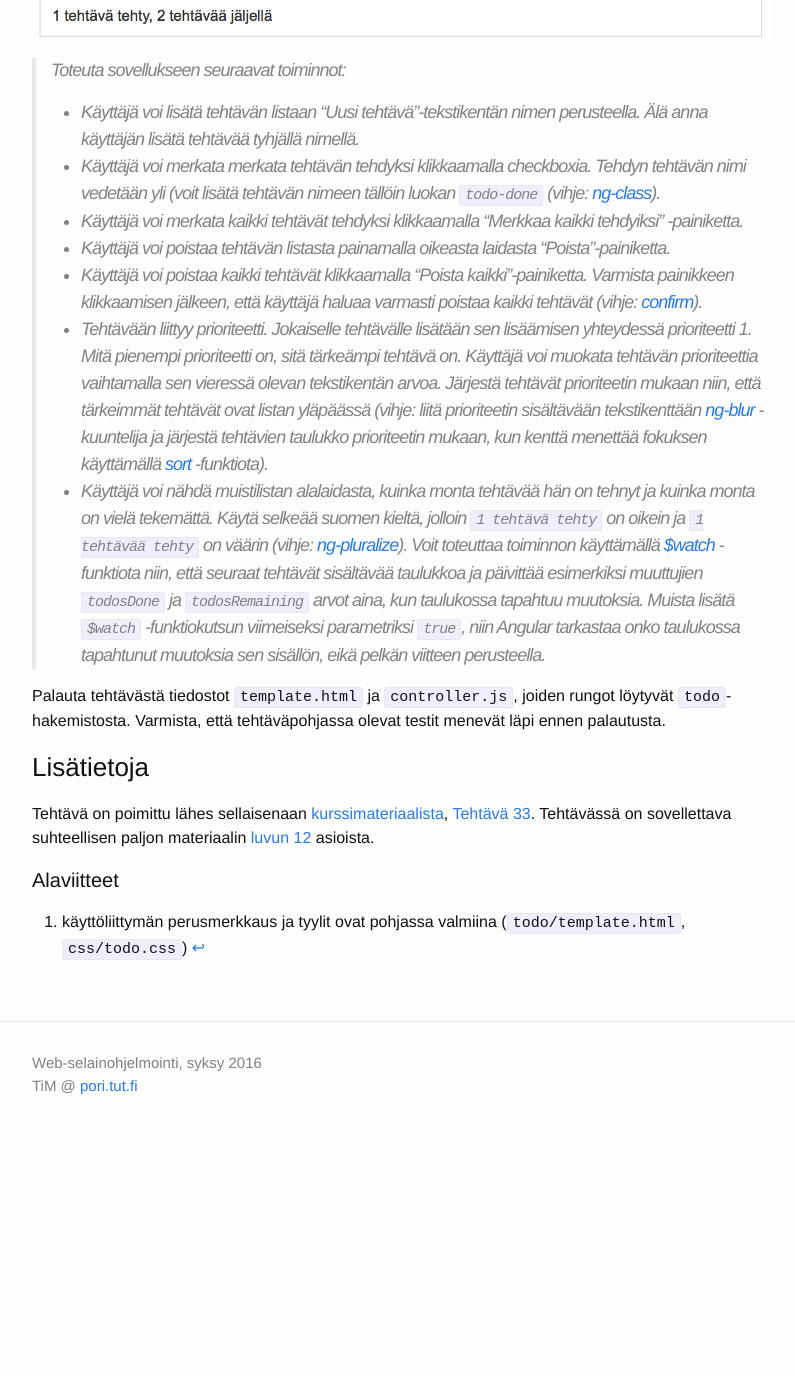
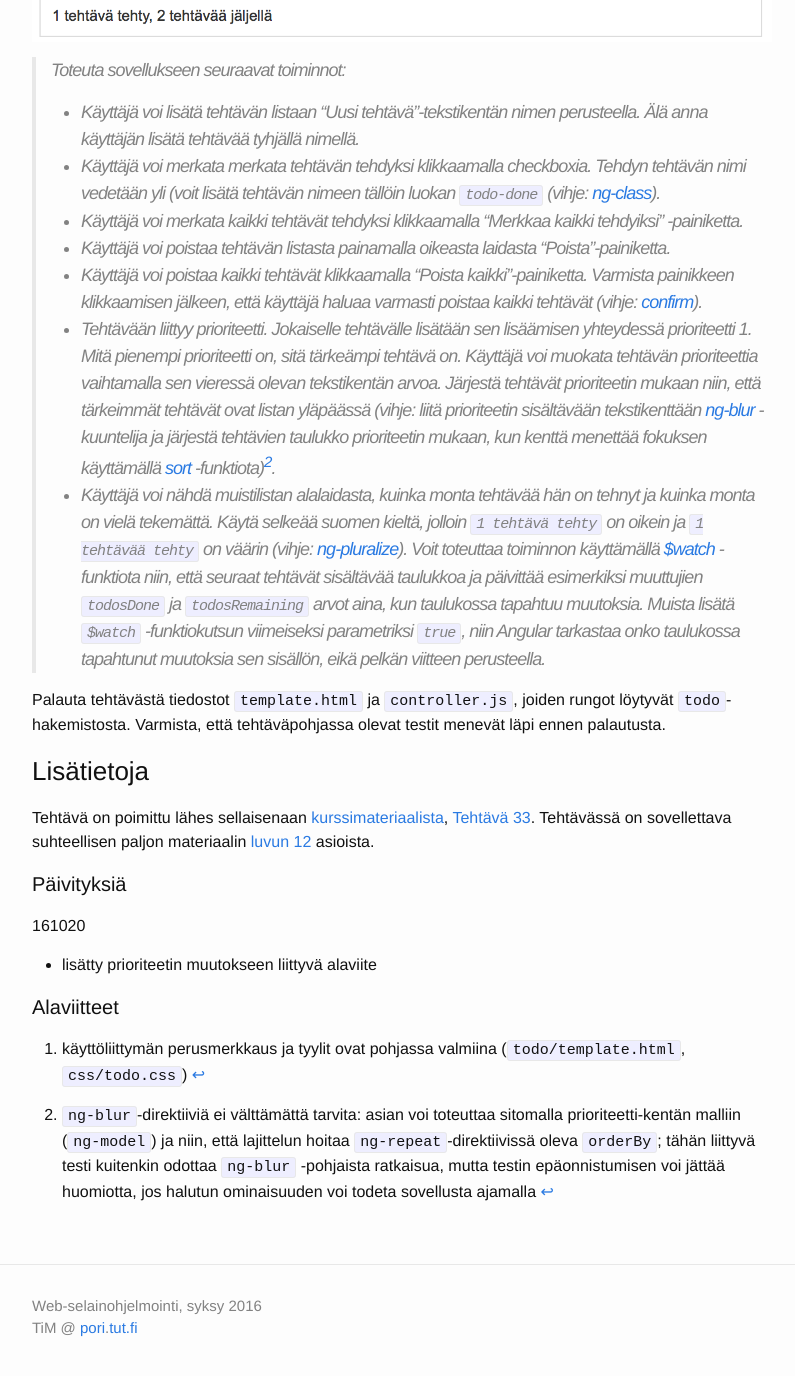
Before and after one commit to timedu/wso, a Jekyll site: the page built from _osa4/tehtava47.md, in a window 1280 px wide and 1400 px high, scrolled down 712 px. Shown: the top 1376 px of the window, without its empty margins (238-1033 px from the left). Built offline with Jekyll 4.4.1, drawn with Linux system fonts in a browser that asks for light colours; before the commit the page ends 1869 px from its top, so only the background shows below that.

Commit message:
update/fix

```diff
--- a/_osa4/tehtava47.md
+++ b/_osa4/tehtava47.md
@@ -20,8 +20,10 @@ exercise_template_name: W4E07.Muistilista
 * Käyttäjä voi merkata kaikki tehtävät tehdyksi klikkaamalla "Merkkaa kaikki tehdyiksi" -painiketta.
 * Käyttäjä voi poistaa tehtävän listasta painamalla oikeasta laidasta "Poista"-painiketta.
 * Käyttäjä voi poistaa kaikki tehtävät klikkaamalla "Poista kaikki"-painiketta. Varmista painikkeen klikkaamisen jälkeen, että käyttäjä haluaa varmasti poistaa kaikki tehtävät (vihje: [confirm][confirm]).
-* Tehtävään liittyy prioriteetti. Jokaiselle tehtävälle lisätään sen lisäämisen yhteydessä prioriteetti 1. Mitä pienempi prioriteetti on, sitä tärkeämpi tehtävä on. Käyttäjä voi muokata tehtävän prioriteettia vaihtamalla sen vieressä olevan tekstikentän arvoa. Järjestä tehtävät prioriteetin mukaan niin, että tärkeimmät tehtävät ovat listan yläpäässä (vihje: liitä prioriteetin sisältävään tekstikenttään [ng-blur][ng-blur] -kuuntelija ja järjestä tehtävien taulukko prioriteetin mukaan, kun kenttä menettää fokuksen käyttämällä [sort][sort] -funktiota).
+* Tehtävään liittyy prioriteetti. Jokaiselle tehtävälle lisätään sen lisäämisen yhteydessä prioriteetti 1. Mitä pienempi prioriteetti on, sitä tärkeämpi tehtävä on. Käyttäjä voi muokata tehtävän prioriteettia vaihtamalla sen vieressä olevan tekstikentän arvoa. Järjestä tehtävät prioriteetin mukaan niin, että tärkeimmät tehtävät ovat listan yläpäässä (vihje: liitä prioriteetin sisältävään tekstikenttään [ng-blur][ng-blur] -kuuntelija ja järjestä tehtävien taulukko prioriteetin mukaan, kun kenttä menettää fokuksen käyttämällä [sort][sort] -funktiota)[^2].
 * Käyttäjä voi nähdä muistilistan alalaidasta, kuinka monta tehtävää hän on tehnyt ja kuinka monta on vielä tekemättä. Käytä selkeää suomen kieltä, jolloin `1 tehtävä tehty` on oikein ja `1 tehtävää tehty` on väärin (vihje: [ng-pluralize][ng-pluralize]). Voit toteuttaa toiminnon käyttämällä [$watch][watch] -funktiota niin, että seuraat tehtävät sisältävää taulukkoa ja päivittää esimerkiksi muuttujien `todosDone` ja `todosRemaining` arvot aina, kun taulukossa tapahtuu muutoksia. Muista lisätä `$watch` -funktiokutsun viimeiseksi parametriksi `true`, niin Angular tarkastaa onko taulukossa tapahtunut muutoksia sen sisällön, eikä pelkän viitteen perusteella.
+
+[^2]: `ng-blur`-direktiiviä ei välttämättä tarvita: asian voi toteuttaa sitomalla prioriteetti-kentän malliin (`ng-model`) ja niin, että lajittelun hoitaa `ng-repeat`-direktiivissä oleva `orderBy`; tähän liittyvä testi kuitenkin odottaa `ng-blur` -pohjaista ratkaisua, mutta testin epäonnistumisen voi jättää huomiotta, jos halutun ominaisuuden voi todeta sovellusta ajamalla
 
 [ng-class]: https://docs.angularjs.org/api/ng/directive/ngClass
 [confirm]: https://developer.mozilla.org/en-US/docs/Web/API/Window/confirm
@@ -41,4 +43,12 @@ Tehtävä on poimittu lähes sellaisenaan [kurssimateriaalista][weso],
 [tehtäva-33]: {{site.baseurl}}/weso/#vk-4-t33
 [luku-12]: {{site.baseurl}}/weso/#12-Sovelluksen-rakenteen-hallinta:-AngularJS
 
+
+#### Päivityksiä
+
+161020
+
+* lisätty prioriteetin muutokseen liittyvä alaviite
+
+
 #### Alaviitteet
```
Also changed, not shown: lukemistoja.md (+1 -0 lines), osa3.md (+1 -1 lines).
